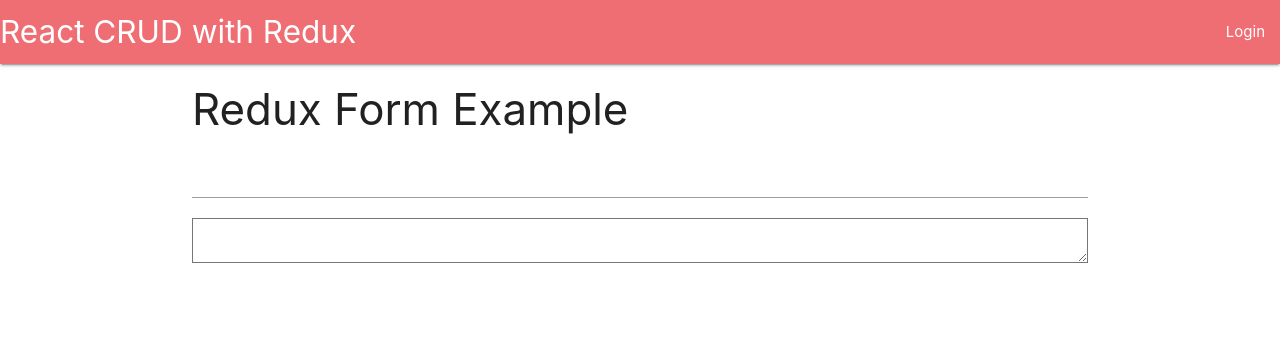
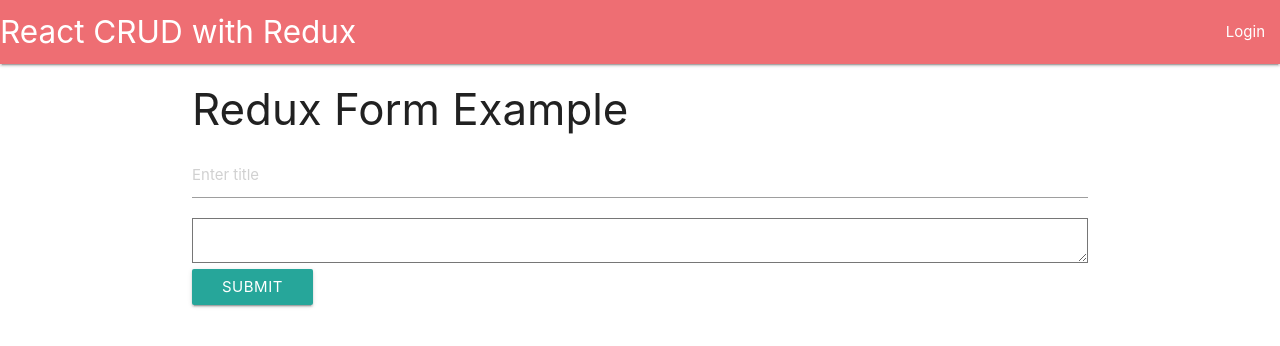
Before and after one commit to ajaykumar-bg/react-redux-crud, a React (Create React App) app: page / in a window 1280 px wide. Shown: the top 346 px of the page. Built offline with nearby package versions, Linux system fonts and the light colour scheme.

Commit message:
Handling Form Submission

```diff
--- a/src/components/ReduxFormExample.js
+++ b/src/components/ReduxFormExample.js
@@ -2,23 +2,30 @@ import React, { Component } from 'react'
 import { Field, reduxForm } from 'redux-form'
 
 class ReduxFormExample extends Component {
+
+    onSubmit = (formValues) => {
+        console.log(formValues)
+    }
     renderTextInput = (formProps) => {
         return (
-            <input {...formProps.input} ></input>
+            <div className="input-field col s12">
+                <input {...formProps.input} className="validate" placeholder={formProps.placeholder}></input>
+            </div>
         )
     }
-    renderTextAreaInput = (formProps) => {
+    renderTextAreaInput = ({input}) => {
         return (
-            <textarea {...formProps.input} ></textarea>
+            <textarea {...input} ></textarea>
         )
     }
     render() {
         return (
-            <div>
+            <form onSubmit={this.props.handleSubmit(this.onSubmit)}>
                 <h3>Redux Form Example</h3>
-                <Field name="title" component={this.renderTextInput}/>
-                <Field name="description" component={this.renderTextAreaInput}/>
-            </div>
+                <Field name="title" component={this.renderTextInput} placeholder="Enter title"/>
+                <Field name="description" component={this.renderTextAreaInput} placeholder="Enter description"/>
+                <button className="btn" type="submit">Submit</button>
+            </form>
         )
     }
 }
```
